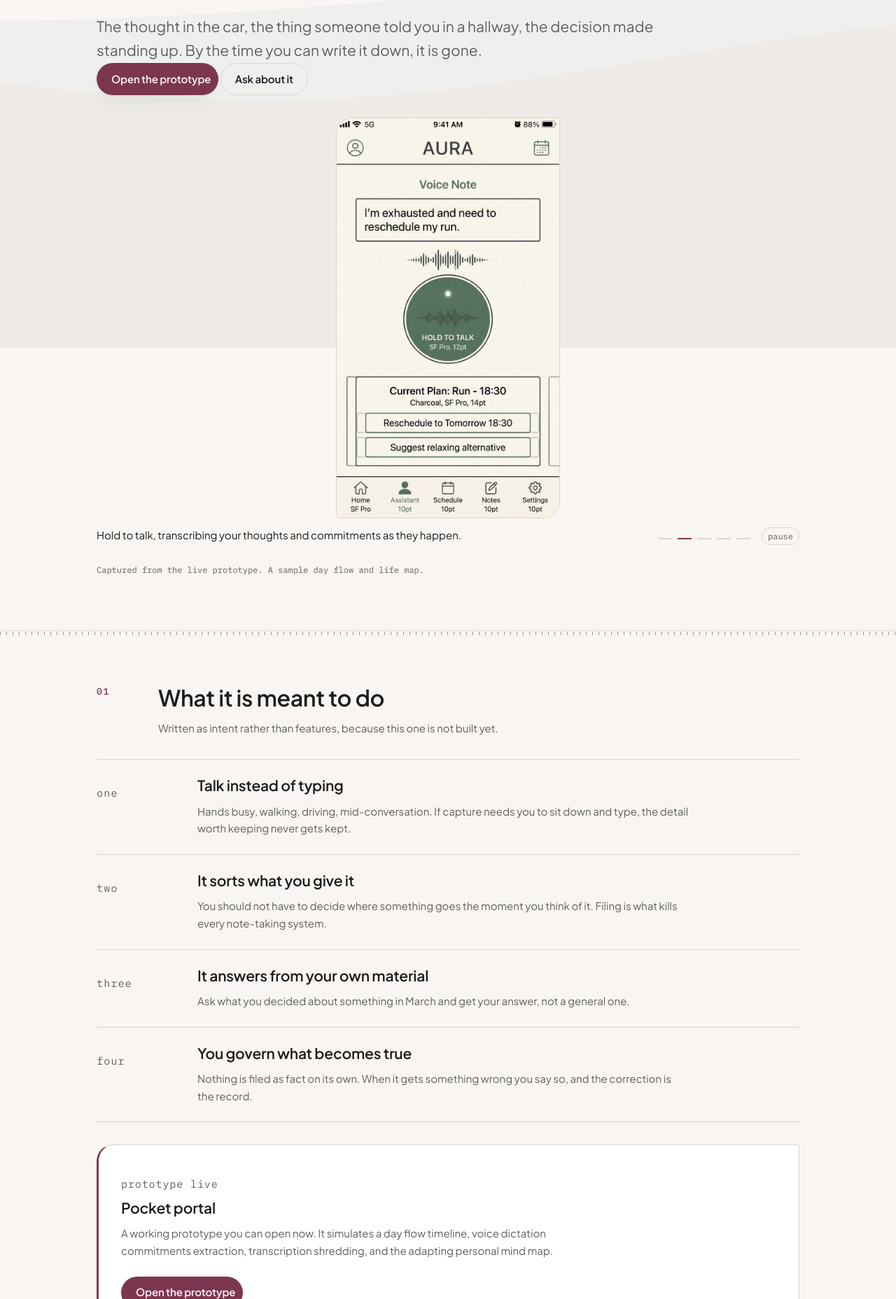
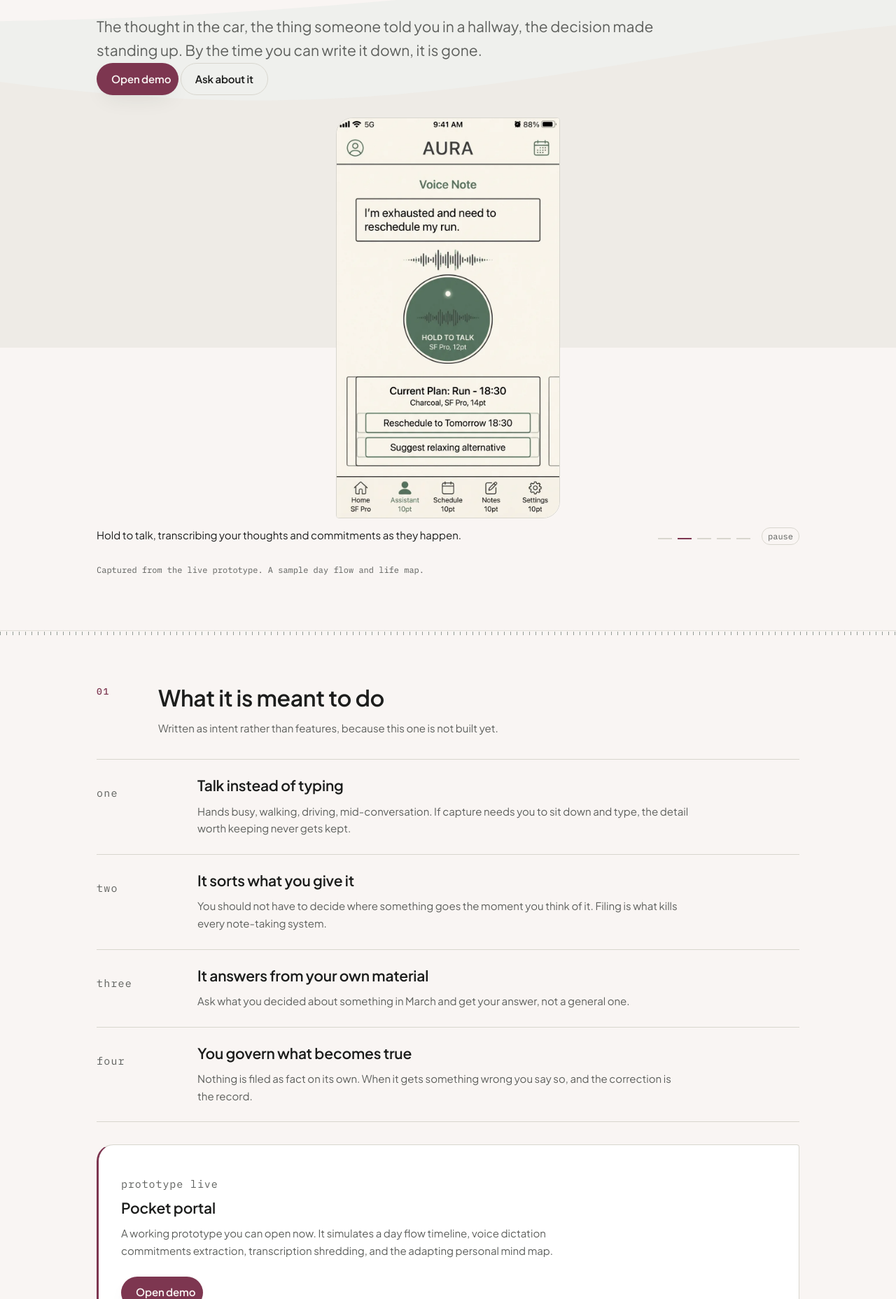
Before and after one commit to habakaabdel/alignmentandintegration, a plain HTML site: page individuals/index.html in a window 1280 px wide. Shown: the part 303-2160 px from the top of the page at 70% size. Drawn offline with Linux system fonts and the light colour scheme.

Commit message:
Give Personal Pal its own accent and standardize the demo CTA wording
The demo widget's chrome now takes the individuals page's rose accent
(#7d3650) instead of the shared /demos/ spruce green, since it's part
of a themed audience page rather than a neutral demo listing. The four
life-domain tag colors are untouched, they're content-semantic, not
brand. Both CTAs on the individuals page now read "Open demo" to match
the open-demo pattern this establishes for the other PAL products.

```diff
--- a/individuals/index.html
+++ b/individuals/index.html
@@ -84,7 +84,7 @@
       <h1 class="segment-lede" id="h-seg">Most of the useful detail happens away from a desk.</h1>
       <p class="segment-claim">The thought in the car, the thing someone told you in a hallway, the decision made standing up. By the time you can write it down, it is gone.</p>
       <div class="actions">
-        <a class="btn btn-primary" href="/demos/personal-pal/">Open the prototype</a>
+        <a class="btn btn-primary" href="/demos/personal-pal/">Open demo</a>
         <a class="btn btn-quiet" href="/#contact">Ask about it</a>
       </div>
 
@@ -171,7 +171,7 @@
         <h3>Pocket portal</h3>
         <p>A working prototype you can open now. It simulates a day flow timeline, voice dictation commitments extraction, transcription shredding, and the adapting personal mind map.</p>
         <div class="actions">
-          <a class="btn btn-primary" href="/demos/personal-pal/">Open the prototype</a>
+          <a class="btn btn-primary" href="/demos/personal-pal/">Open demo</a>
         </div>
       </div>
 
```
Also changed, not shown: demos/personal-pal/styles.css (+4 -3 lines).
